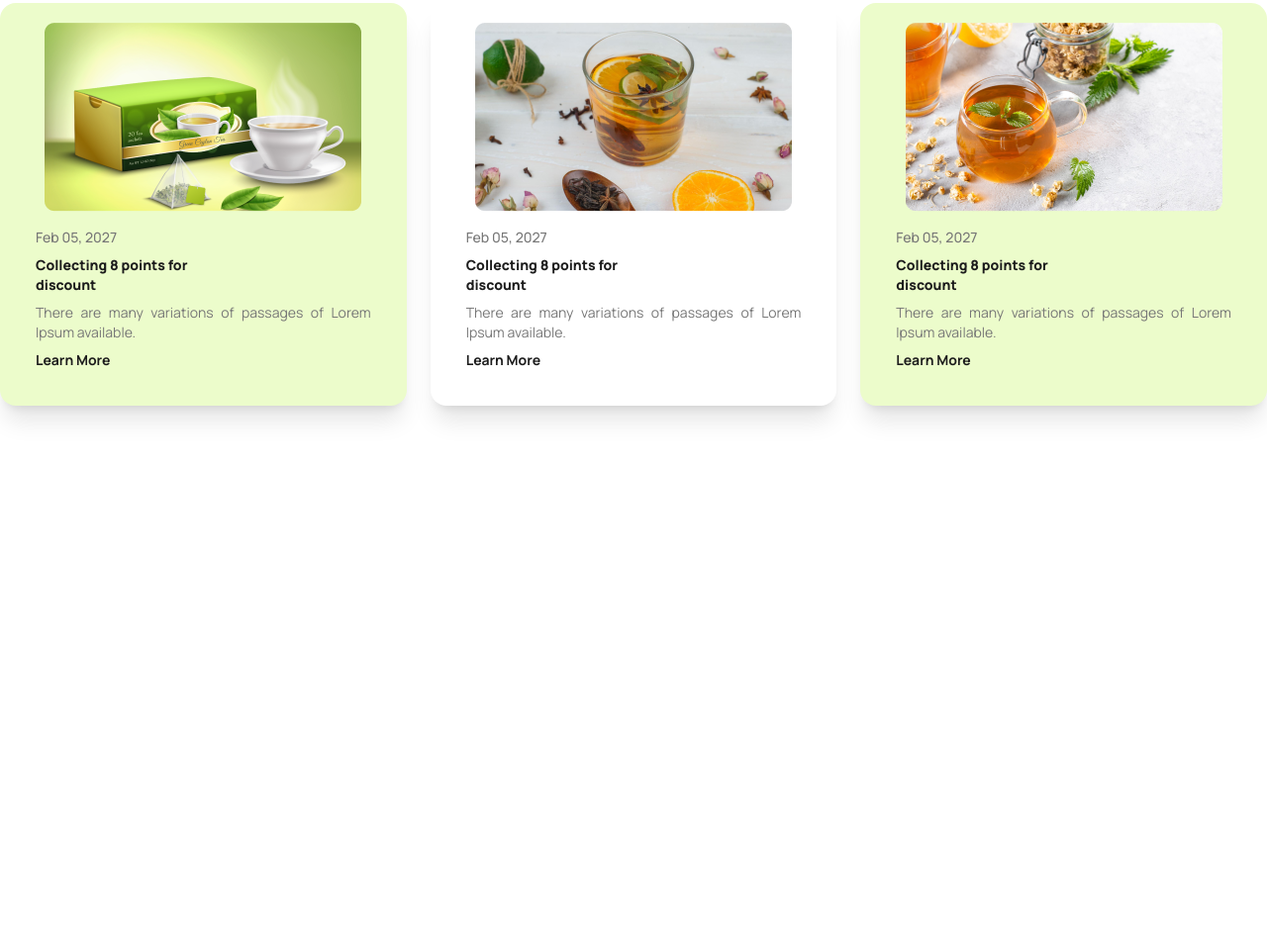
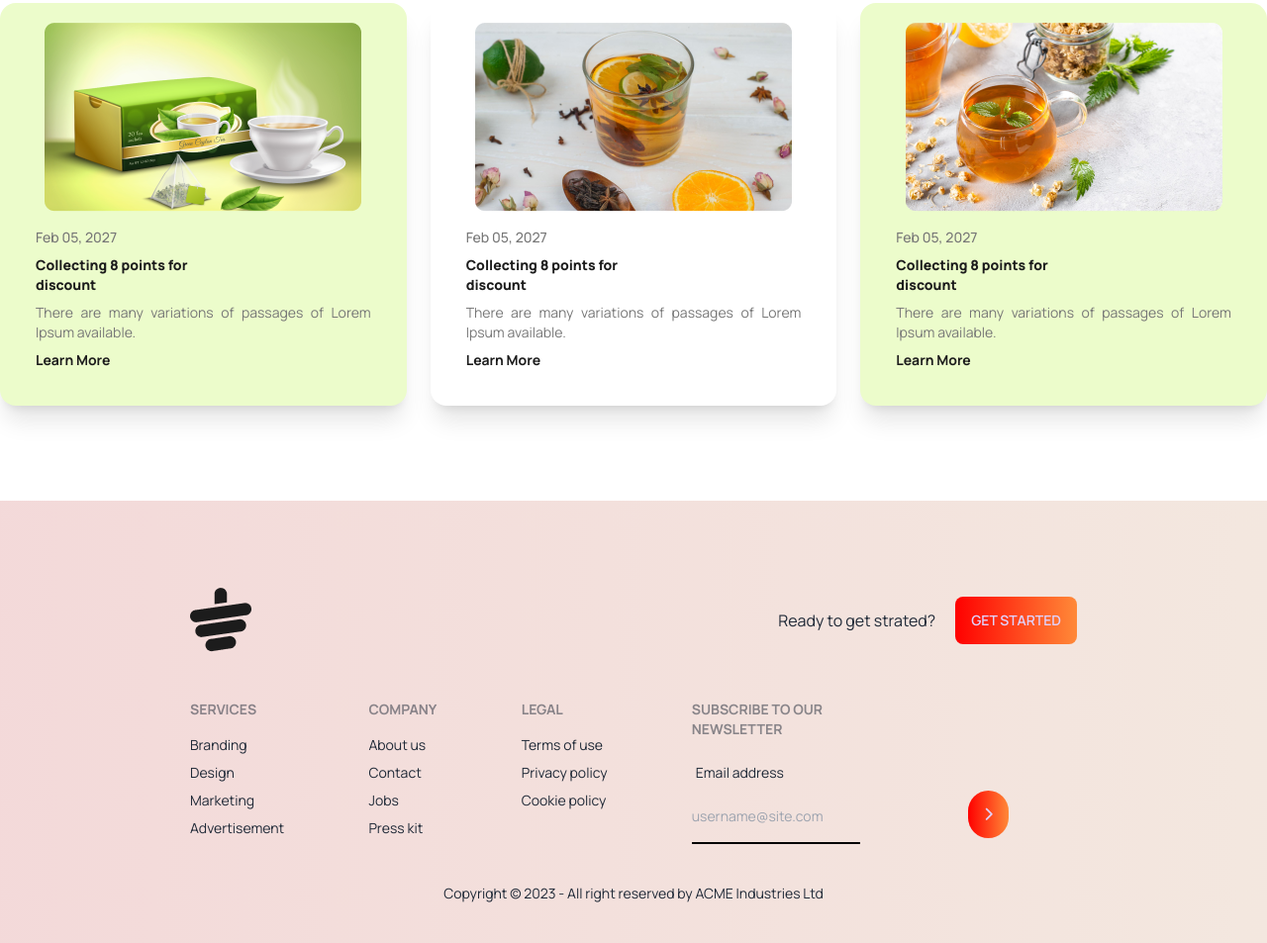
Before and after one commit to Bushra01-Dhaka/tea-hive, a plain HTML site: page index.html in a window 1280 px wide. Shown: the part 2852-3805 px from the top of the page at 99% size. Before the commit the page ends 3358 px from the top, so only its background shows below. Drawn offline with nearby package versions, Linux system fonts and the light colour scheme.

Commit message:
added footer

```diff
--- a/index.html
+++ b/index.html
@@ -285,16 +285,70 @@
         </section>
         <!-- news and event section ends -->
 
-
-
     </main>
     <!-- main section ends -->
 
 
+     <!-- footer section starts -->
+    <!-- <footer class="my-24 bg-gradient-to-r from-[#FF00001A] to-[#FF89381A]"> -->
 
-    <footer>
+        <footer class="px-48 py-10 bg-base-200 text-base-content   mt-24 bg-gradient-to-r from-[#FF00001A] to-[#FF89381A]"">
 
-    </footer>
+            <div class="flex  justify-between items-center my-12">
+                <img src="./images/cup.png" alt="">
+                <p class="flex gap-5 items-center">
+                    <span>Ready to get strated?</span>
+                    <button class="btn btn-primary  bg-gradient-to-r from-[#F00] to-[#FF8938] border-0">Get Started</button>
+
+                </p>
+            </div>
+
+            <div class="footer">
+                <div>
+                    <span class="footer-title">Services</span>
+                    <a class="link link-hover">Branding</a>
+                    <a class="link link-hover">Design</a>
+                    <a class="link link-hover">Marketing</a>
+                    <a class="link link-hover">Advertisement</a>
+                  </div>
+                  <div>
+                    <span class="footer-title">Company</span>
+                    <a class="link link-hover">About us</a>
+                    <a class="link link-hover">Contact</a>
+                    <a class="link link-hover">Jobs</a>
+                    <a class="link link-hover">Press kit</a>
+                  </div>
+                  <div>
+                    <span class="footer-title">Legal</span>
+                    <a class="link link-hover">Terms of use</a>
+                    <a class="link link-hover">Privacy policy</a>
+                    <a class="link link-hover">Cookie policy</a>
+                  </div>
+                  <div>
+                    <h3 class="footer-title">Subscribe to our <br> newsletter</h3>
+                    <div class="form-control w-80">
+                      <label class="label">
+                        <span class="label-text">Email address</span>
+                      </label>
+                      <div class="relative">
+                        <input type="text" placeholder="username@site.com" class="py-4 bg-transparent border-b-2 border-black outline-one " />
+                        <button class="btn btn-primary absolute top-0 right-0 bg-gradient-to-r from-[#F00] to-[#FF8938] border-0 rounded-full"><i class="fa-solid fa-chevron-right"></i></i></button>
+                      </div>
+                    </div>
+                  </div>
+
+            </div>
+
+
+               <div class="text-center text-sm mt-10">
+                <p>Copyright © 2023 - All right reserved by ACME Industries Ltd</p>
+              </div>
+          </footer>
+
+
+
+
+    <!-- footer section ends -->
 
 
 
```
